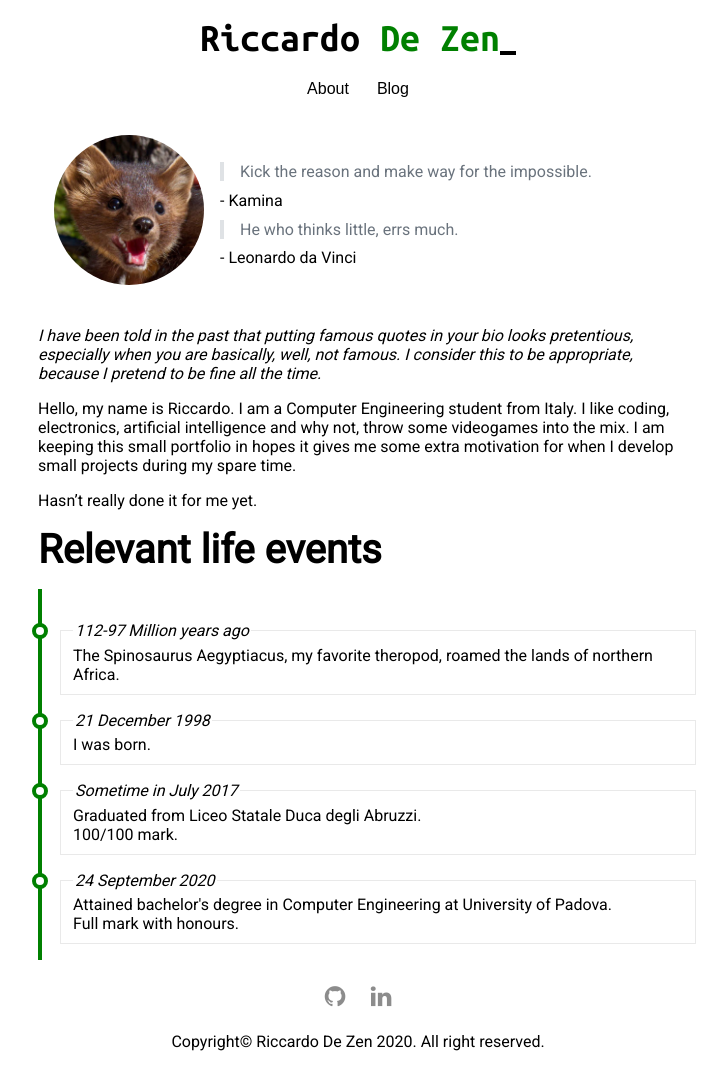
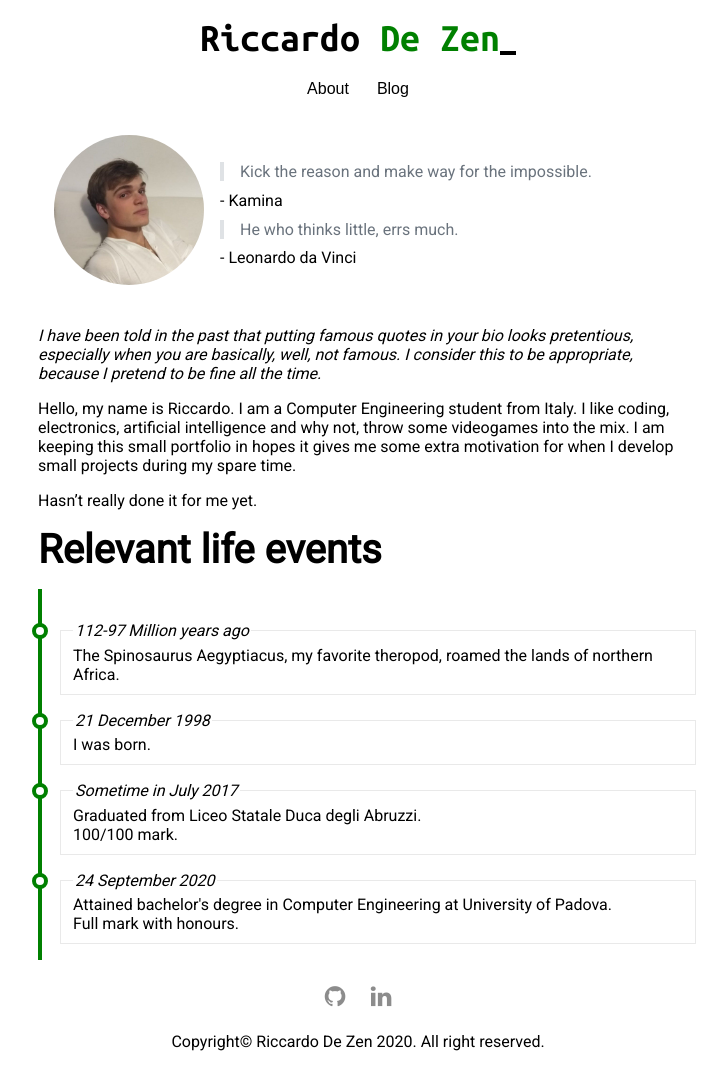
Before and after one commit to ricdezen/ricdezen.github.io, a Jekyll site: the page built from about.md, in a window 1280 px wide. Shown: the whole page, without its empty margins (282-1009 px from the left). Built offline with Jekyll 4.4.1, drawn with Linux system fonts in a browser that asks for light colours.

Commit message:
Updated profile picture

```diff
--- a/_layouts/about.html
+++ b/_layouts/about.html
@@ -3,7 +3,7 @@ title: About
 layout: default
 ---
 <div class="about-container">
-    <img src="/assets/martora.jpg" class="propic" />
+    <img src="/assets/profile.jpg" class="propic" />
     <div class="quote-container">
         <div>
             {% for quote in site.data.quotes %}
```
Also changed, not shown: assets/martora.jpg (deleted), assets/profile.jpg (added).
